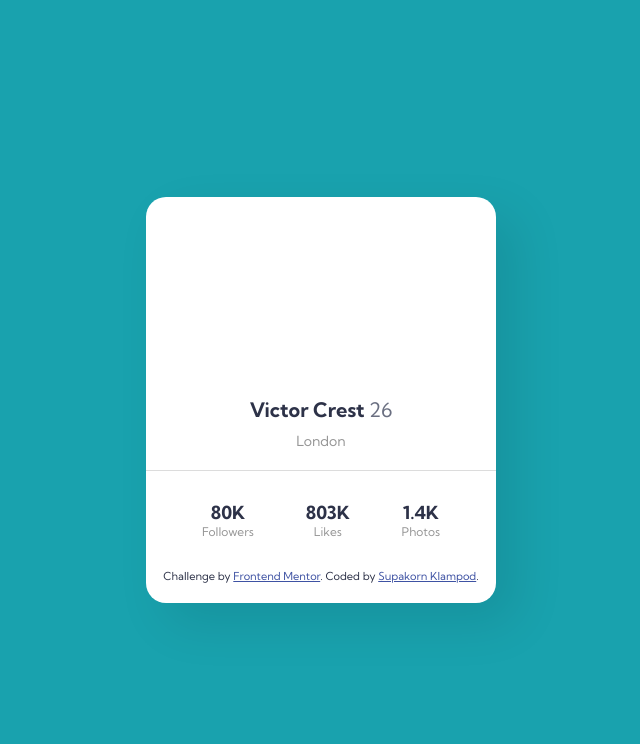
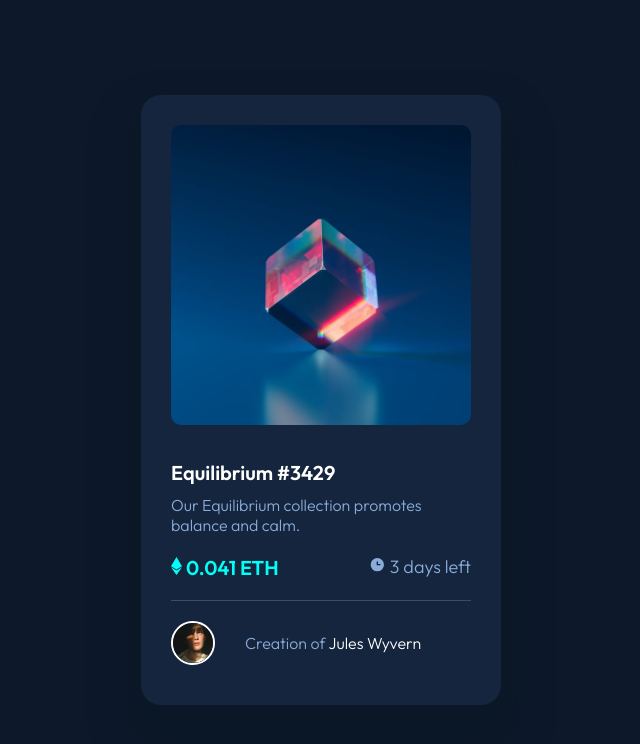
Before and after one commit to BKvip/NFTpreviewcardcomponent, a plain HTML site: page index.html in a window 1280 px wide. Shown: the whole page, without its empty margins (319-959 px from the left). Drawn offline with Linux system fonts and the light colour scheme.

Commit message:
update
fail file

```diff
--- a/index.html
+++ b/index.html
@@ -12,113 +12,124 @@
       href="./images/favicon-32x32.png"
     />
 
-    <title>Frontend Mentor | Profile card component</title>
+    <title>Frontend Mentor | NFT preview card component</title>
 
     <!-- Feel free to remove these styles or customise in your own stylesheet 👍 -->
     <style>
-      @import url("https://fonts.googleapis.com/css2?family=Kumbh+Sans:wght@400;700&display=swap");
+      @import url("https://fonts.googleapis.com/css2?family=Outfit:wght@300;400;600&display=swap");
       body {
+        box-sizing: border-box;
+        padding: 10;
         margin: 0;
-        padding: 0;
-        font-family: "Kumbh Sans", sans-serif;
-        font-size: 18px;
-        color: hsl(229, 23%, 23%);
-        background-color: hsl(185, 75%, 39%);
+        display: flex;
+        height: 100vh;
+        justify-content: center;
+        background-color: hsl(217, 54%, 11%);
 
-        display: flex;
-        flex-direction: column;
-        height: 100vh;
-        text-align: center;
-        justify-content: center;
-
-        background-image: url("images/bg-pattern-top.svg"),
-          url("images/bg-pattern-bottom.svg");
-        background-color: hsl(185, 75%, 39%);
-        background-repeat: no-repeat, no-repeat;
-        background-attachment: fixed, fixed;
-        /* background-position: top -300px left -300px, bottom -300px right -300px; */
-        /* background-position: bottom 50vh right 50vw, top 50vh left 50vw; */
-        background-position: right 52vw bottom 35vh, left 48vw top 52vh;
+        font-family: "Outfit", sans-serif;
+        font-size: 20px;
+        font-weight: 400;
+        color: hsl(0, 0%, 100%);
+        /* max-width: 1440px; */
       }
       h1{
         font-size: 20px;
-        font-weight: 700;
+        font-weight: 600;
+      }
+      .card {
+        min-width: 360px;
+        display: flex;
+        flex-direction: column;
+        justify-content: center;
+        border-radius: 20px;
+
+        background-color: hsl(216, 50%, 16%);
+        margin: auto;
+        padding-bottom: 30px;
+        width: 360px;
+        text-align: left;
+        box-shadow: 1px 30px 30px 20px hsla(211, 53%, 9%, 0.642);
+      }
+      .card-picture {
+        margin: 20px auto;
+      }
+      .equilibrium {
+        z-index: 1;
+        position: relative;
+        border-radius: 20px;
+        padding: 10px;
+        height: 300px;
+      }
+      .icon-view {
+        z-index: 2;
+        position: absolute;
+        height: 0px;
+        background-color: hsla(178, 100%, 50%, 0);
+        margin: 10px 10px;
+        padding: 150px;
+        border-radius: 5px;
       }
 
-      main {
-        margin: auto;
-        /* height: auto; */
-        min-width: 350px;
-        /* max-width: 370px; */
-        background-color: #fff;
-        border-radius: 20px;
-        box-shadow: #00000018 20px 20px 50px 1px;
-      }
-      .card {
-        background-image: url("./images/bg-pattern-card.svg");
-        border-radius: 20px 20px 0px 0px;
-        background-position: top;
-        background-repeat: repeat-x;
-
-        display: flex;
-        flex-direction: column;
-        align-items: center;
-      }
-      header {
-        margin-top: 80px;
-      }
-      .profile {
-        background-image: url("./images/image-victor.jpg");
-        background-repeat: no-repeat;
-        background-position: center;
-        background-size: contain;
-        height: 90px;
-        width: 90px;
-
-        border-radius: 200px;
-        border: 5px solid #ffffff;
+      .icon-view:hover {
+        cursor: pointer;
+        height: auto;
+        padding: 126px;
+        background-color: hsla(178, 100%, 50%, 0.411);
       }
 
-      footer {
-        margin: 20px 0px;
-        font-size: 18px;
-        color: hsl(229, 23%, 23%);
+      .titlle {
+        margin: 0px 30px;
+        font-weight: 600;
+      }
+      .titlle:hover {
+        color: hsl(178, 100%, 50%);
+        cursor: pointer;
+      }
+      .subtitle {
+        margin: 10px 30px;
+        color: hsl(215, 51%, 70%);
+        font-weight: 300;
+        font-size: 16px;
+      }
+      .subtitle span {
+        color: #fff;
+      }
+      .subtitle span:hover {
+        color: hsl(178, 100%, 50%);
+        cursor: pointer;
       }
 
-      .title {
-
-        margin: 10px 0px;
-        font-weight: 700;
+      .box {
+        margin: 10px 30px;
+        display: flex;
+        flex-direction: row;
+        justify-content: space-between;
+        border-bottom: 1px solid hsla(215, 52%, 70%, 0.296);
       }
-      .title span {
-        color: hsl(227, 10%, 46%) ;
-        font-weight: 400;
+      .box-left {
+        color: hsl(178, 100%, 50%);
+        font-weight: 600;
+        margin-bottom: 20px;
+      }
+      .box-right {
+        color: hsl(215, 51%, 70%);
+        font-weight: 300;
+        font-size: 18px;
+      }
+      footer {
+        margin: 10px 30px;
+        display: flex;
+        flex-direction: row;
+        justify-content: start;
+        align-items: center;
+        text-align: center;
+      }
+      .footer-image {
+        border-radius: 200px;
+        border: 2px solid #fff;
+        height: 40px;
       }
 
-      .subtitle {
-        color: hsl(0, 0%, 59%);
-        font-size: 14px;
-        font-weight: 400;
-        padding-bottom: 20px;
-        border-bottom: 1px solid hsla(0, 0%, 59%, 0.333);
-      }
-
-      .footer-area {
-        display: flex;
-        flex-direction: row;
-        justify-content: space-around;
-        margin: 30px;
-      }
-      .footer-title {
-        color: hsl(229, 23%, 23%);
-        font-weight: 700;
-      }
-
-      .footer-subtitle {
-        font-size: 12px;
-        color: hsl(0, 0%, 59%);
-        font-weight: 400;
-      }
       .attribution {
         font-size: 11px;
         text-align: center;
@@ -126,43 +137,47 @@
       .attribution a {
         color: hsl(228, 45%, 44%);
       }
-
-
     </style>
   </head>
   <body>
-    <main>
-      <div class="card">
-        <header>
-          <div class="profile"></div>
-        </header>
+    <main class="card">
+      <div class="card-picture">
+        <img src="./images/icon-view.svg" alt="equilibrium" class="icon-view" />
+        <img
+          src="./images/image-equilibrium.jpg"
+          alt="equilibrium"
+          class="equilibrium"
+        />
       </div>
+      <h1 class="titlle">Equilibrium #3429</h1>
+      <div class="subtitle">
+        Our Equilibrium collection promotes balance and calm.
+      </div>
+
+      <div class="box">
+        <div class="box-left">
+          <img src="./images/icon-ethereum.svg" alt="coin" /> 0.041 ETH
+        </div>
+        <div class="box-right">
+          <img src="./images/icon-clock.svg" alt="view" /> 3 days left
+        </div>
+      </div>
+
       <footer>
-        <h1 class="title">Victor Crest <span>26</span></h1>
-        <div class="subtitle">London</div>
-
-        <div class="footer-area">
-          <div>
-            <div class="footer-title">80K</div>
-            <div class="footer-subtitle">Followers</div>
-          </div>
-          <div>
-            <div class="footer-title">803K</div>
-            <div class="footer-subtitle">Likes</div>
-          </div>
-          <div>
-            <div class="footer-title">1.4K</div>
-            <div class="footer-subtitle">Photos</div>
-          </div>
-        </div>
-
-        <div class="attribution">
-          Challenge by
-          <a href="https://www.frontendmentor.io?ref=challenge" target="_blank"
-            >Frontend Mentor</a
-          >. Coded by <a href="#">Supakorn Klampod</a>.
-        </div>
+        <img
+          class="footer-image"
+          src="./images/image-avatar.png"
+          alt="picture"
+        />
+        <div class="subtitle">Creation of <span>Jules Wyvern</span></div>
       </footer>
     </main>
+
+    <!--
+
+<div class="attribution">
+  Challenge by <a href="https://www.frontendmentor.io?ref=challenge" target="_blank">Frontend Mentor</a>.
+  Coded by <a href="#">Your Name Here</a>.
+</div> -->
   </body>
 </html>
```
